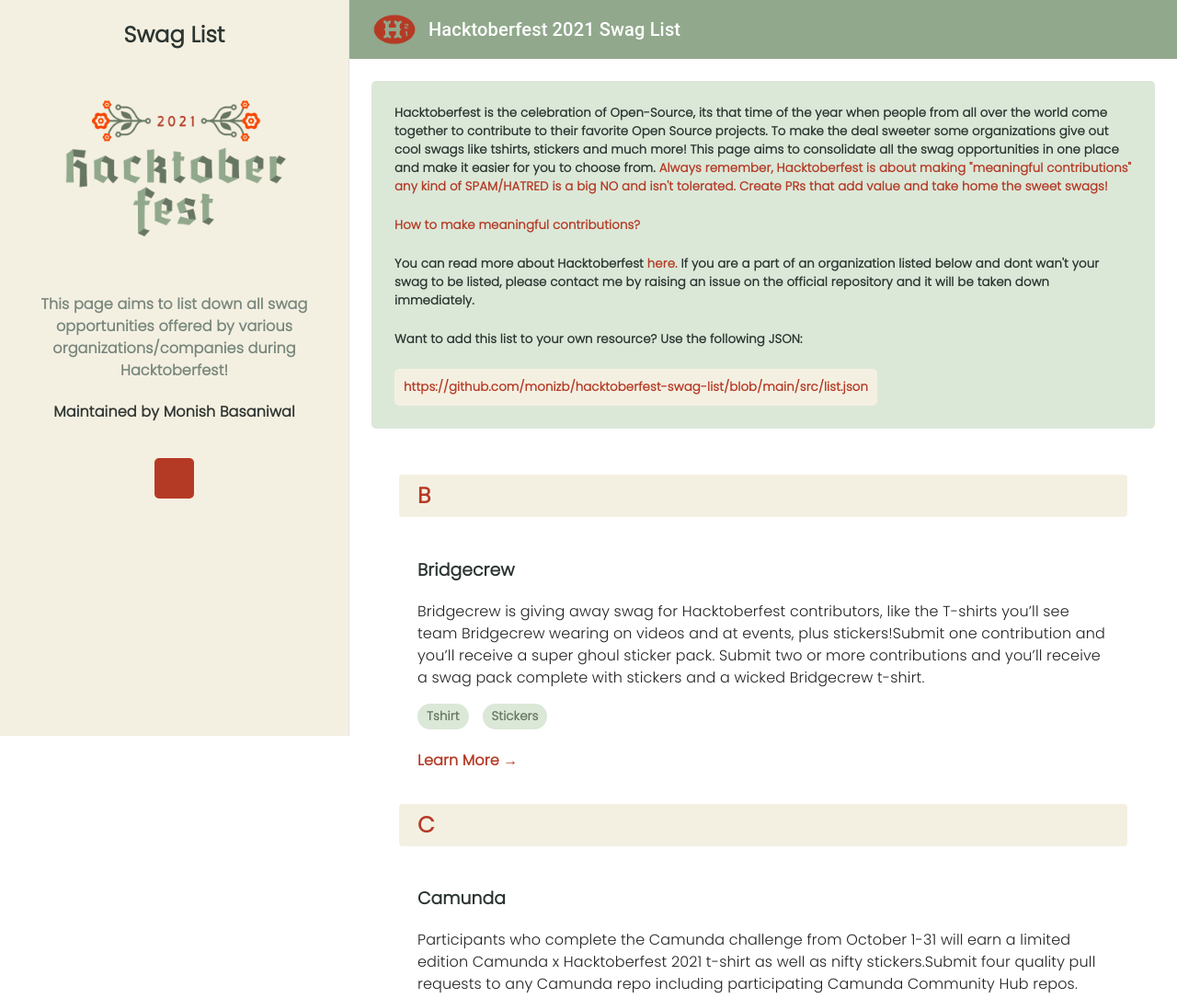
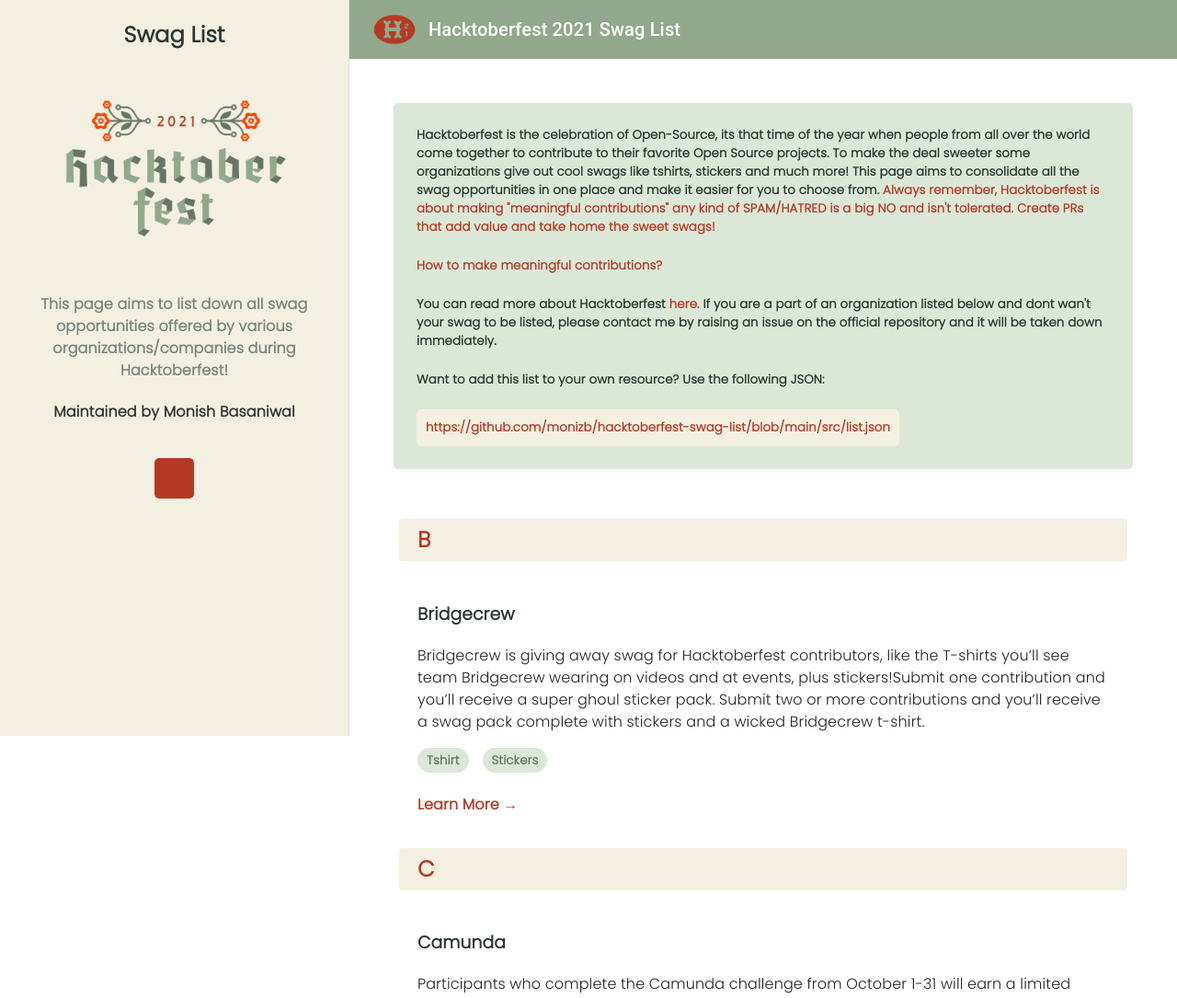
Before and after one commit to monizb/hacktoberfest-swag-list, a React (Create React App) app: page / in a window 1280 px wide. Shown: the top 1085 px of the page at 92% size. Built offline with nearby package versions, Linux system fonts and the light colour scheme; some icons are missing.

Commit message:
Added Padding

```diff
--- a/src/Main.js
+++ b/src/Main.js
@@ -106,6 +106,7 @@
                 </Drawer>
             </Box>
             <Box component="main" sx={{ flexGrow: 1, p: 3 }}>
+                <Box component="main" sx={{ flexGrow: 1, p: 3 }}>
                     <Toolbar />
                     <div className={classes.disclaimer}>
                         <h5 style={{ color: "#2B3531" }}>Hacktoberfest is the celebration of Open-Source, its that time of the year when people from all over the world come together to contribute to their favorite Open Source projects. To make the deal sweeter some organizations give out cool swags like tshirts, stickers and much more! This page aims to consolidate all the swag opportunities in one place and make it easier for you to choose from. <span style={{ color: "#B53A26" }}>Always remember, Hacktoberfest is about making "meaningful contributions" any kind of SPAM/HATRED is a big NO and isn't tolerated. Create PRs that add value and take home the sweet swags!</span></h5>
@@ -114,6 +115,7 @@
                         <h5 style={{ color: "#2B3531" }}>Want to add this list to your own resource? Use the following JSON: </h5>
                         <h5 style={{ backgroundColor: "#F4F0E1", padding: 10, borderRadius: 5, width: "fit-content" }}><a href="https://github.com/monizb/hacktoberfest-swag-list/blob/main/src/list.json" target="_blank" rel="noreferrer" style={{ textDecoration: "none", color: "#B53A26" }}>https://github.com/monizb/hacktoberfest-swag-list/blob/main/src/list.json</a></h5>
                     </div>
+                </Box>
                 <div className={classes.letterbox}>
                     {alphabets.map((letter) => (
                         <div key={letter}>
--- a/src/Main.module.css
+++ b/src/Main.module.css
@@ -17,7 +17,7 @@
 }
 
 .letterbox {
-    margin-top: 50px;
+    margin-top: 30px;
      padding: 0px 30px;
 }
 
```
Lines whose indentation alone changed are shown as unchanged.
